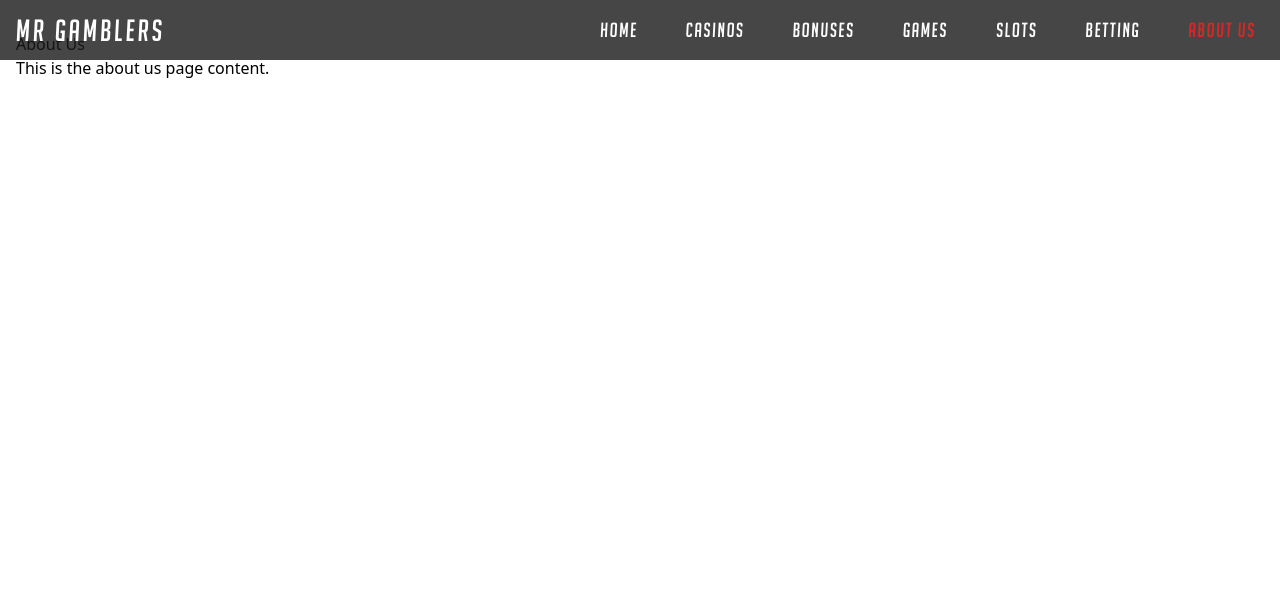
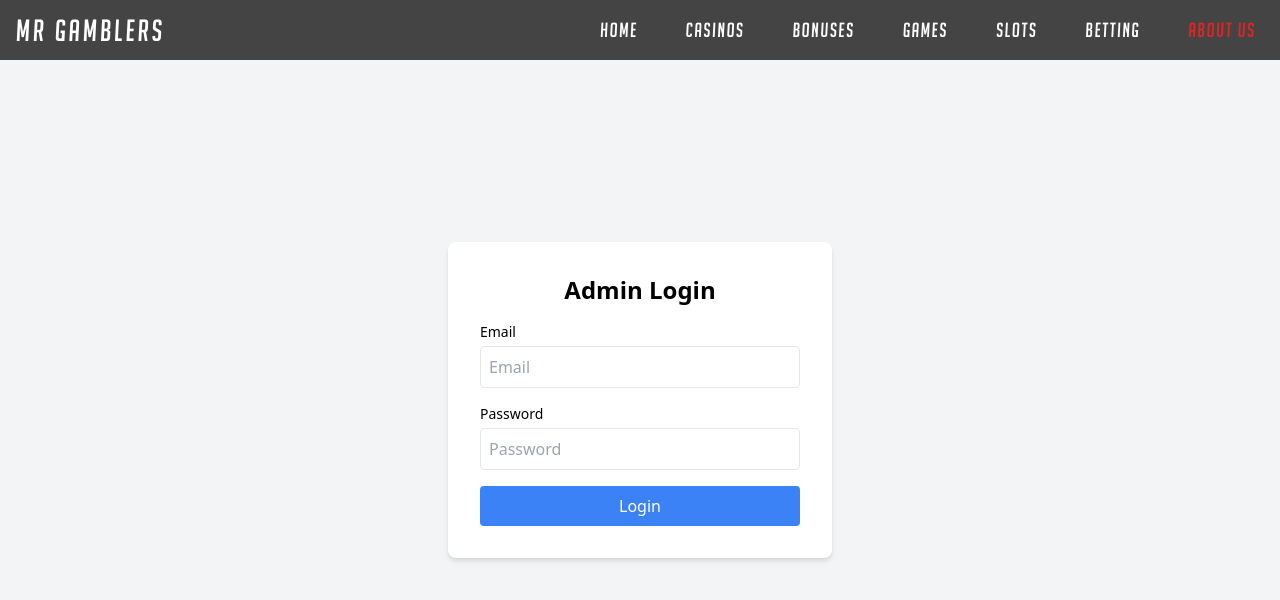
Before and after one commit to MohammmedHW/casino-app, a React (Create React App) app: page /about-us in a window 1280 px wide. Shown: the top 600 px of the page. Built offline with nearby package versions, Linux system fonts and the light colour scheme.

Commit message:
feat: Implement login functionality and update AboutUs component

```diff
--- a/src/pages/AboutUs.js
+++ b/src/pages/AboutUs.js
@@ -1,88 +1,88 @@
-// import { useState } from "react";
-// import { useNavigate } from "react-router-dom";
-// import { useAuth } from "../context/AuthContext";
+import { useState } from "react";
+import { useNavigate } from "react-router-dom";
+import { useAuth } from "../context/AuthContext";
+import Navbar from "../components/Navbar";
+
+const Login = () => {
+  const [email, setEmail] = useState("");
+  const [password, setPassword] = useState("");
+  const [error, setError] = useState("");
+  const { login } = useAuth();
+  const navigate = useNavigate();
+
+  const handleSubmit = async (e) => {
+    e.preventDefault();
+    try {
+      await login(email, password);
+      navigate("/dashboard");
+    } catch (err) {
+      setError(err.message || "Login failed");
+    }
+  };
+
+  return (
+    <>
+      <Navbar />
+      <div className="flex items-center justify-center min-h-screen bg-gray-100">
+        <div className="bg-white p-8 rounded-lg shadow-md w-96">
+          <h2 className="text-2xl font-semibold text-center mb-4">
+            Admin Login
+          </h2>
+          {error && (
+            <div className="text-red-500 mb-4 text-center">{error}</div>
+          )}
+          <form onSubmit={handleSubmit} className="space-y-4">
+            <div className="flex flex-col">
+              <label className="text-sm font-medium mb-1">Email</label>
+              <input
+                type="email"
+                placeholder="Email"
+                className="w-full p-2 border rounded"
+                value={email}
+                onChange={(e) => setEmail(e.target.value)}
+                required
+              />
+            </div>
+            <div className="flex flex-col">
+              <label className="text-sm font-medium mb-1">Password</label>
+              <input
+                type="password"
+                placeholder="Password"
+                className="w-full p-2 border rounded"
+                value={password}
+                onChange={(e) => setPassword(e.target.value)}
+                required
+              />
+            </div>
+            <button
+              type="submit"
+              className="w-full bg-blue-500 text-white p-2 rounded hover:bg-blue-600 transition"
+            >
+              Login
+            </button>
+          </form>
+        </div>
+      </div>
+    </>
+  );
+};
+
+export default Login;
+
+// import React from "react";
 // import Navbar from "../components/Navbar";
 
-// const Login = () => {
-//   const [email, setEmail] = useState("");
-//   const [password, setPassword] = useState("");
-//   const [error, setError] = useState("");
-//   const { login } = useAuth();
-//   const navigate = useNavigate();
-
-//   const handleSubmit = async (e) => {
-//     e.preventDefault();
-//     try {
-//       await login(email, password);
-//       navigate("/dashboard");
-//     } catch (err) {
-//       setError(err.message || "Login failed");
-//     }
-//   };
-
+// const AboutUs = () => {
 //   return (
 //     <>
 //       <Navbar />
-//       <div className="flex items-center justify-center min-h-screen bg-gray-100">
-//         <div className="bg-white p-8 rounded-lg shadow-md w-96">
-//           <h2 className="text-2xl font-semibold text-center mb-4">
-//             Admin Login
-//           </h2>
-//           {error && (
-//             <div className="text-red-500 mb-4 text-center">{error}</div>
-//           )}
-//           <form onSubmit={handleSubmit} className="space-y-4">
-//             <div className="flex flex-col">
-//               <label className="text-sm font-medium mb-1">Email</label>
-//               <input
-//                 type="email"
-//                 placeholder="Email"
-//                 className="w-full p-2 border rounded"
-//                 value={email}
-//                 onChange={(e) => setEmail(e.target.value)}
-//                 required
-//               />
-//             </div>
-//             <div className="flex flex-col">
-//               <label className="text-sm font-medium mb-1">Password</label>
-//               <input
-//                 type="password"
-//                 placeholder="Password"
-//                 className="w-full p-2 border rounded"
-//                 value={password}
-//                 onChange={(e) => setPassword(e.target.value)}
-//                 required
-//               />
-//             </div>
-//             <button
-//               type="submit"
-//               className="w-full bg-blue-500 text-white p-2 rounded hover:bg-blue-600 transition"
-//             >
-//               Login
-//             </button>
-//           </form>
-//         </div>
+//       <div className="container mx-auto px-4 py-8">
+//         {/* Your about us content here */}
+//         <h1>About Us</h1>
+//         <p>This is the about us page content.</p>
 //       </div>
 //     </>
 //   );
 // };
 
-// export default Login;
-
-import React from "react";
-import Navbar from "../components/Navbar";
-
-const AboutUs = () => {
-  return (
-    <>
-      <Navbar />
-      <div className="container mx-auto px-4 py-8">
-        {/* Your about us content here */}
-        <h1>About Us</h1>
-        <p>This is the about us page content.</p>
-      </div>
-    </>
-  );
-};
-
-export default AboutUs;
+// export default AboutUs;
```
